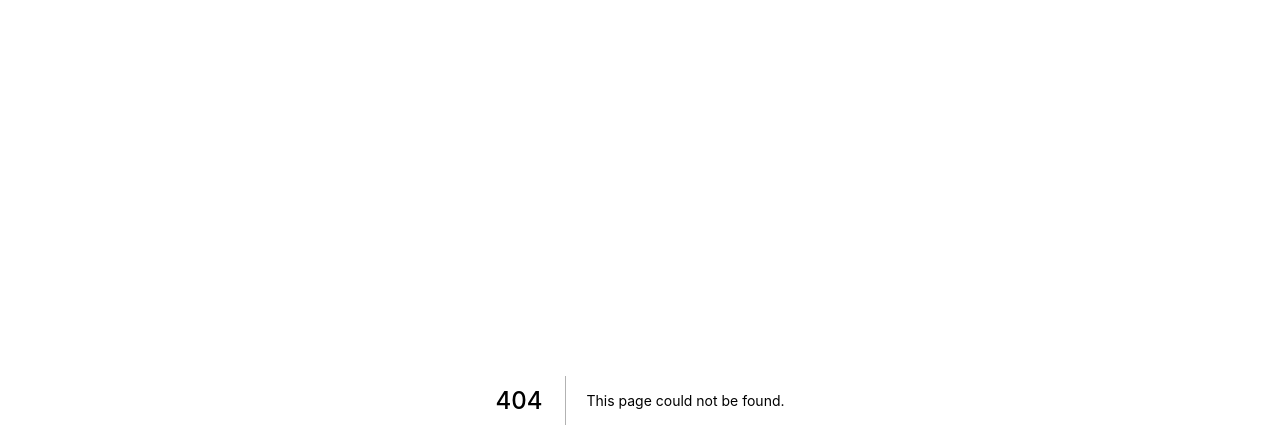
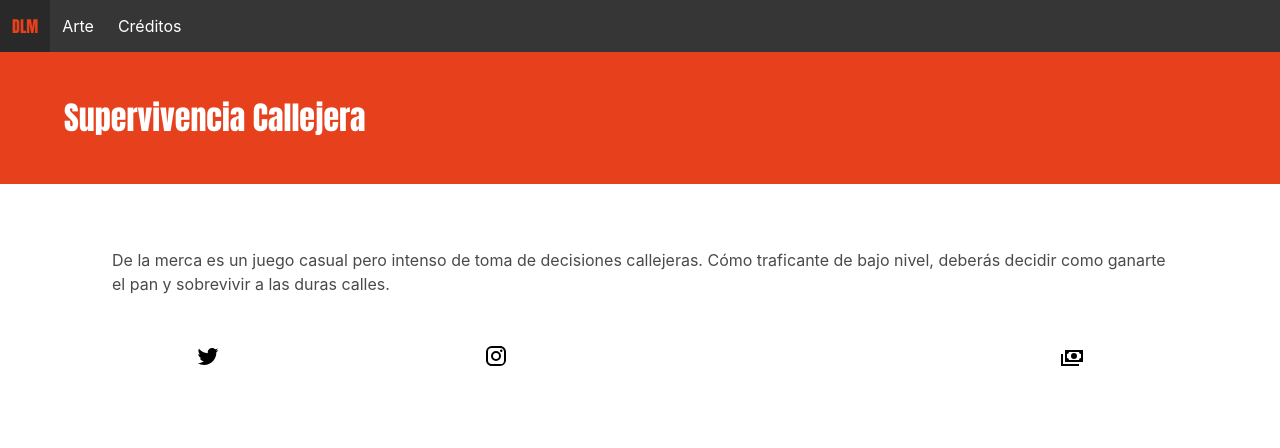
Before and after one commit to vicesalles/delamerca, a Next.js app: page /es/callejero in a window 1280 px wide. Before the commit this address had no page. Shown: the top 448 px of the page. Built offline with nearby package versions, Linux system fonts and the light colour scheme.

Commit message:
content: Supervivencia callejera

```diff
--- /dev/null
+++ b/pages/es/callejero.js
@@ -0,0 +1,27 @@
+import Link from 'next/link';
+import Pagina from '../../components/Pagina';
+
+function Callejero() {
+
+    return (<Pagina>
+        <section className="hero is-danger">
+            <div className="hero-body">
+                <div className="container">
+                    <h1 className="title delamercaTitle">
+                        Supervivencia Callejera
+                        </h1>
+                </div>
+            </div>
+        </section>
+        <section className="container section content">
+            <p className="para"> De la merca es un juego casual pero intenso de toma de decisiones callejeras. Cómo traficante de bajo nivel, deberás decidir como ganarte el pan y sobrevivir a las duras calles.
+            </p>
+
+        </section>
+    </Pagina>)
+
+
+
+}
+
+export default Callejero;
```
